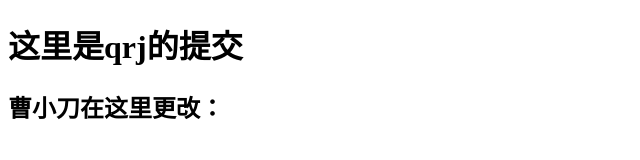
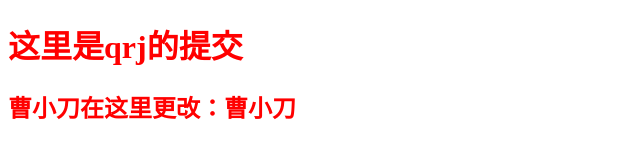
Before and after one commit to qrj-1998/Git-demo, a plain HTML site: page index.html in a window 1280 px wide. Shown: the whole page, without its empty margins (0-640 px from the left). Drawn offline with Linux system fonts and the light colour scheme.

Commit message:
[modify]修改样式

```diff
--- /dev/null
+++ b/index.css
@@ -0,0 +1,3 @@
+*{
+    color: red;
+}
--- a/index.html
+++ b/index.html
@@ -5,9 +5,10 @@
     <meta http-equiv="X-UA-Compatible" content="IE=edge">
     <meta name="viewport" content="width=device-width, initial-scale=1.0">
     <title>Document</title>
+    <link rel="stylesheet" href="index.css">
 </head>
 <body>
     <h1>这里是qrj的提交</h1>
-    <h2>曹小刀在这里更改：</h2>
+    <h2>曹小刀在这里更改：曹小刀</h2>
 </body>
 </html>
```
